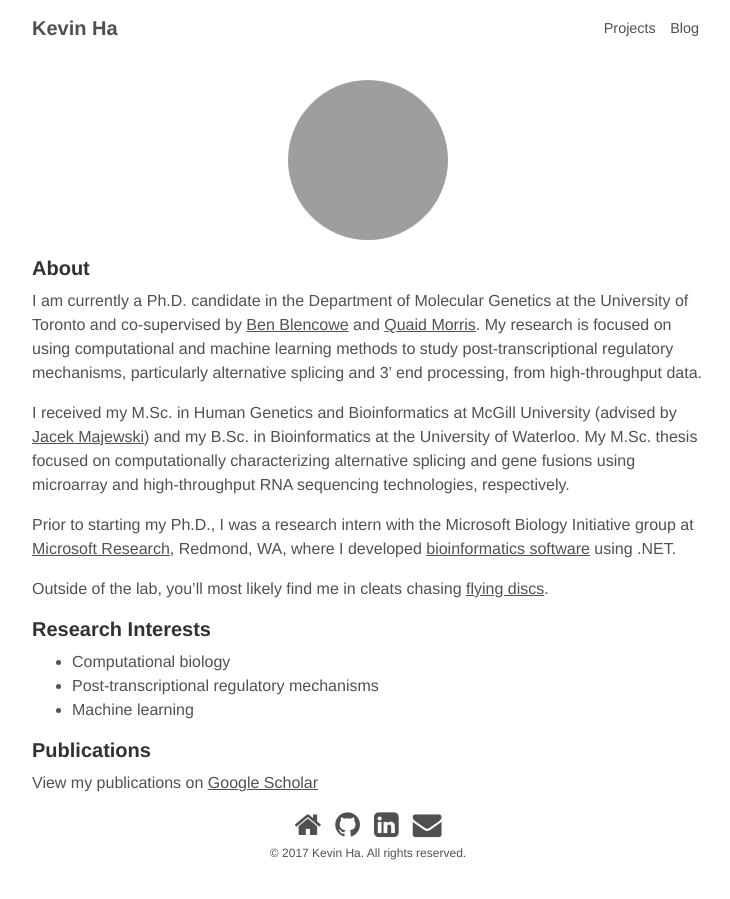
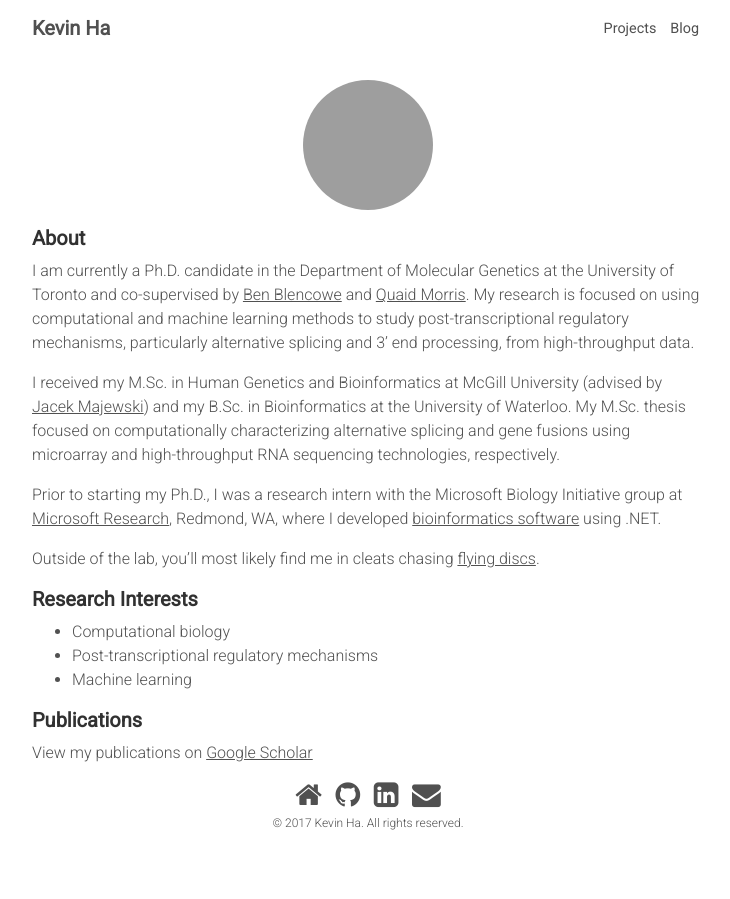
Before and after one commit to kcha/kcha.github.io, a Jekyll site: the page built from index.md, in a window 1280 px wide. Shown: the whole page, without its empty margins (272-1002 px from the left). Built offline with Jekyll 4.4.1, drawn with Linux system fonts in a browser that asks for light colours; nearby versions of some CDN libraries; grey boxes are pictures that could not be loaded.

Commit message:
Change font

```diff
--- a/_includes/head.html
+++ b/_includes/head.html
@@ -5,6 +5,8 @@
   <!-- Add fort awesome icons -->
   <link rel="stylesheet" href="https://maxcdn.bootstrapcdn.com/font-awesome/4.5.0/css/font-awesome.min.css">
 
+  <!-- Google fonts -->
+  <link href='http://fonts.googleapis.com/css?family=Roboto:400,300' rel='stylesheet' type='text/css'>
 
   <!-- Enable responsiveness on mobile devices-->
   <meta name="viewport" content="width=device-width, initial-scale=1.0">
--- a/_sass/_base.scss
+++ b/_sass/_base.scss
@@ -15,7 +15,9 @@
 }
 
 html {
-  font-family: "Helvetica Neue", Helvetica, Arial, sans-serif;
+  /* font-family: "Helvetica Neue", Helvetica, Arial, sans-serif; */
+  font-family: 'Roboto', sans-serif;
+  font-weight: 300;
   font-size: 14px;
   line-height: 1.5;
 
@@ -69,8 +71,8 @@
     .image.avatar img
     {
         border-radius: 100%;
-        width: 160px;
-        height: 160px;
+        width: 130px;
+        height: 130px;
         margin-left: auto;
         margin-right: auto;
     }
```
